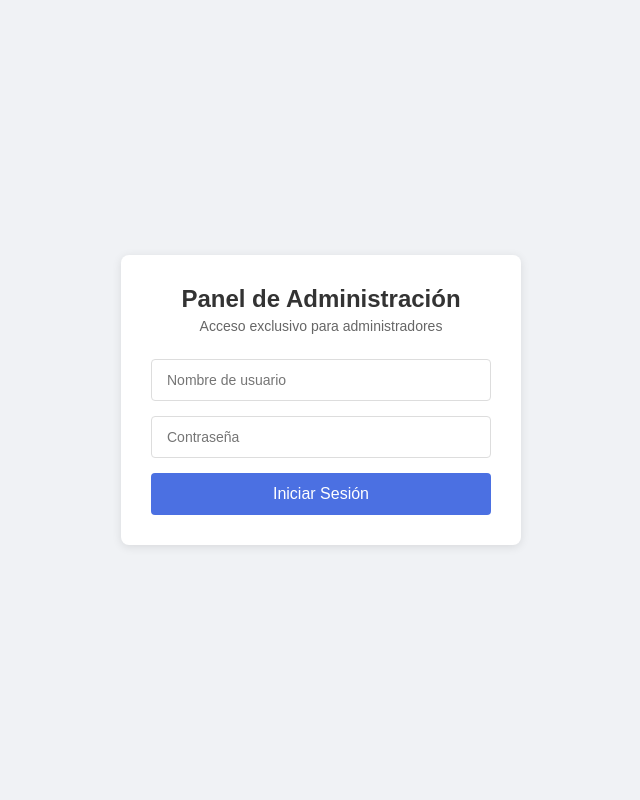
After one commit to Javiiiii11/TFG-GymRace-Web, a Flask app: page /login in a window 1280 px wide. The commit adds this page. Shown: the whole page, without its empty margins (319-959 px from the left). Run offline with Flask 3, Linux system fonts and the light colour scheme.

Commit message:
Creo login, pero no me da tiempo a configurarlo bien

```diff
--- a/app.py
+++ b/app.py
@@ -1,18 +1,51 @@
-from flask import Flask, render_template
+from flask import Flask, render_template, request, redirect, url_for, session, flash, jsonify
 
 app = Flask(__name__)
+app.secret_key = "clave_secreta_muy_segura"  # Cambia esto por una clave segura en producción
+
+# Usuarios administradores (en un sistema real, esto estaría en una base de datos)
+ADMIN_USERS = {
+    "admin": "admin123",
+    "supervisor": "super123"
+}
 
 @app.route('/')
 def home():
     return render_template('index.html')
 
-@app.route('/about')
-def about():
-    return render_template('about.html')
+@app.route('/login')
+def login():
+    return render_template('login.html')
 
-@app.route('/contact')
-def contact():
-    return render_template('contact.html')
+@app.route('/admin/auth', methods=['POST'])
+def auth():
+    username = request.form.get('username')
+    password = request.form.get('password')
+
+    if username in ADMIN_USERS and ADMIN_USERS[username] == password:
+        session['user'] = username
+        return redirect(url_for('admin_dashboard'))
+    else:
+        return render_template('login.html', error=True)
+
+@app.route('/admin/dashboard')
+def admin_dashboard():
+    if 'user' not in session:
+        return redirect(url_for('login'))
+    return render_template('dashboard.html', username=session['user'])
+
+@app.route('/logout')
+def logout():
+    session.pop('user', None)
+    return redirect(url_for('home'))
+
+@app.route('/check-auth')
+def check_auth():
+    """Endpoint para verificar si el usuario está autenticado"""
+    if 'user' in session:
+        return jsonify({'authenticated': True})
+    else:
+        return jsonify({'authenticated': False})
 
 if __name__ == '__main__':
     app.run(debug=True)
--- a/templates/index.html
+++ b/templates/index.html
@@ -234,7 +234,7 @@
             <p>Descargate la app de movil para usuarios y la de escritorio como administrador.</p>
             <div class="download-buttons">
                 <a href="#" class="btn btn-primary btn-large"><i class="fas fa-mobile-alt"></i> Movil</a>
-                <a href="#" class="btn btn-primary btn-large"><i class="fas fa-desktop"></i> Escritorio</a>
+                <a href="/login" class="btn btn-primary btn-large"><i class="fas fa-desktop"></i> Escritorio</a>
             </div>
         </div>
     </section>
--- /dev/null
+++ b/templates/login.html
@@ -0,0 +1,103 @@
+<!DOCTYPE html>
+<html lang="es">
+<head>
+    <meta charset="UTF-8">
+    <meta name="viewport" content="width=device-width, initial-scale=1.0">
+    <title>Admin Login</title>
+    <style>
+        * {
+            margin: 0;
+            padding: 0;
+            box-sizing: border-box;
+            font-family: 'Arial', sans-serif;
+        }
+
+        body {
+            background-color: #f0f2f5;
+            display: flex;
+            justify-content: center;
+            align-items: center;
+            height: 100vh;
+        }
+
+        .login-container {
+            background-color: white;
+            border-radius: 8px;
+            box-shadow: 0 2px 10px rgba(0, 0, 0, 0.1);
+            width: 400px;
+            padding: 30px;
+        }
+
+        .login-header {
+            text-align: center;
+            margin-bottom: 25px;
+        }
+
+        .login-header h1 {
+            color: #333;
+            font-size: 24px;
+            margin-bottom: 5px;
+        }
+
+        .login-header p {
+            color: #666;
+            font-size: 14px;
+        }
+
+        .login-form input {
+            width: 100%;
+            padding: 12px 15px;
+            margin-bottom: 15px;
+            border: 1px solid #ddd;
+            border-radius: 4px;
+            font-size: 14px;
+        }
+
+        .login-form input:focus {
+            outline: none;
+            border-color: #4b70e2;
+            box-shadow: 0 0 0 2px rgba(75, 112, 226, 0.2);
+        }
+
+        .login-form button {
+            width: 100%;
+            padding: 12px;
+            background-color: #4b70e2;
+            color: white;
+            border: none;
+            border-radius: 4px;
+            font-size: 16px;
+            cursor: pointer;
+            transition: background-color 0.3s;
+        }
+
+        .login-form button:hover {
+            background-color: #3a5bc7;
+        }
+
+        .error-message {
+            color: #e74c3c;
+            font-size: 14px;
+            margin-bottom: 15px;
+            text-align: center;
+            display: none;
+        }
+    </style>
+</head>
+<body>
+    <div class="login-container">
+        <div class="login-header">
+            <h1>Panel de Administración</h1>
+            <p>Acceso exclusivo para administradores</p>
+        </div>
+        <div class="error-message" id="error-message">
+            Usuario o contraseña incorrectos
+        </div>
+        <form class="login-form" action="/admin/auth" method="POST">
+            <input type="text" name="username" placeholder="Nombre de usuario" required>
+            <input type="password" name="password" placeholder="Contraseña" required>
+            <button type="submit">Iniciar Sesión</button>
+        </form>
+    </div>
+</body>
+</html>
```
Also changed, not shown: templates/dashboard.html (added, +271 -0 lines).
